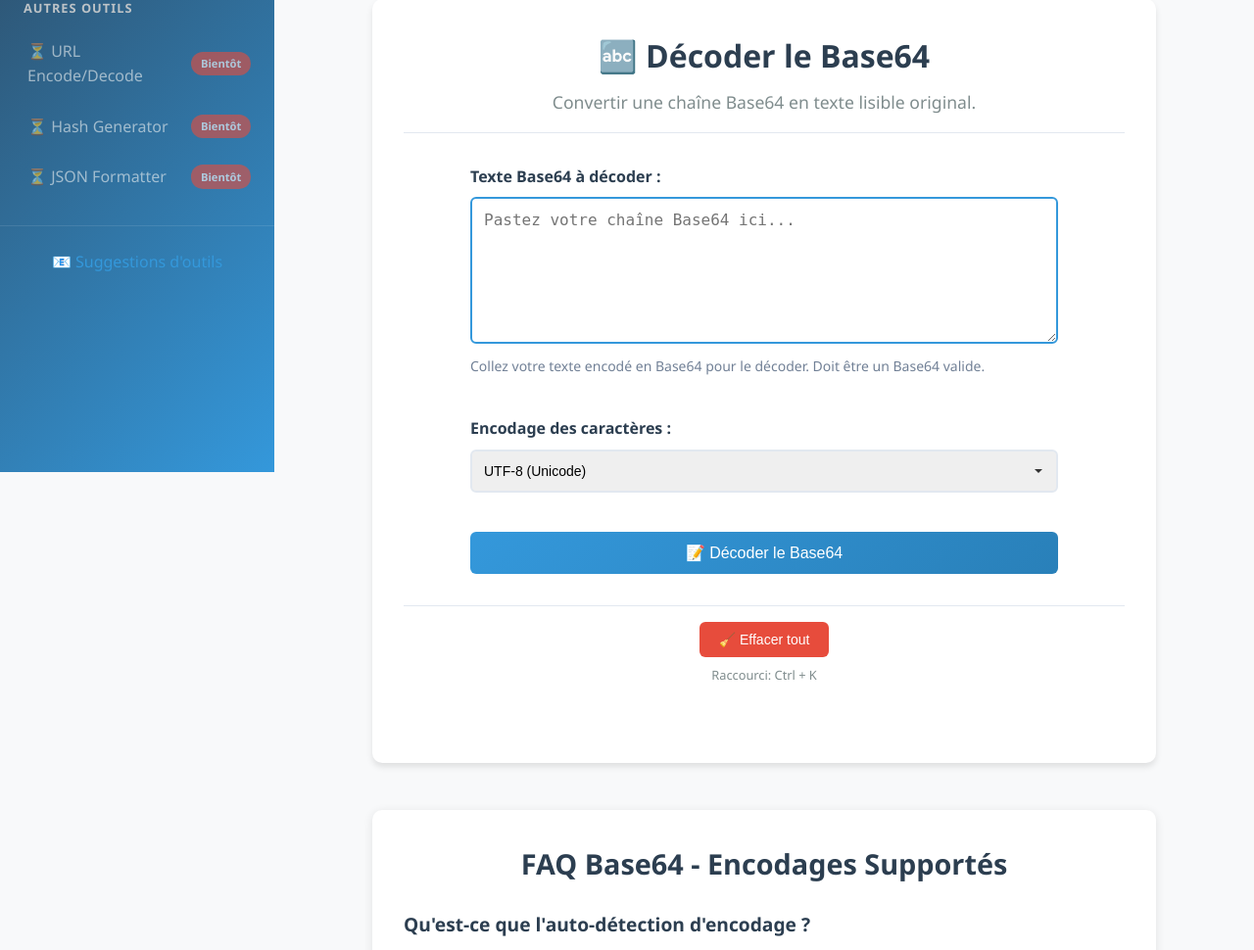
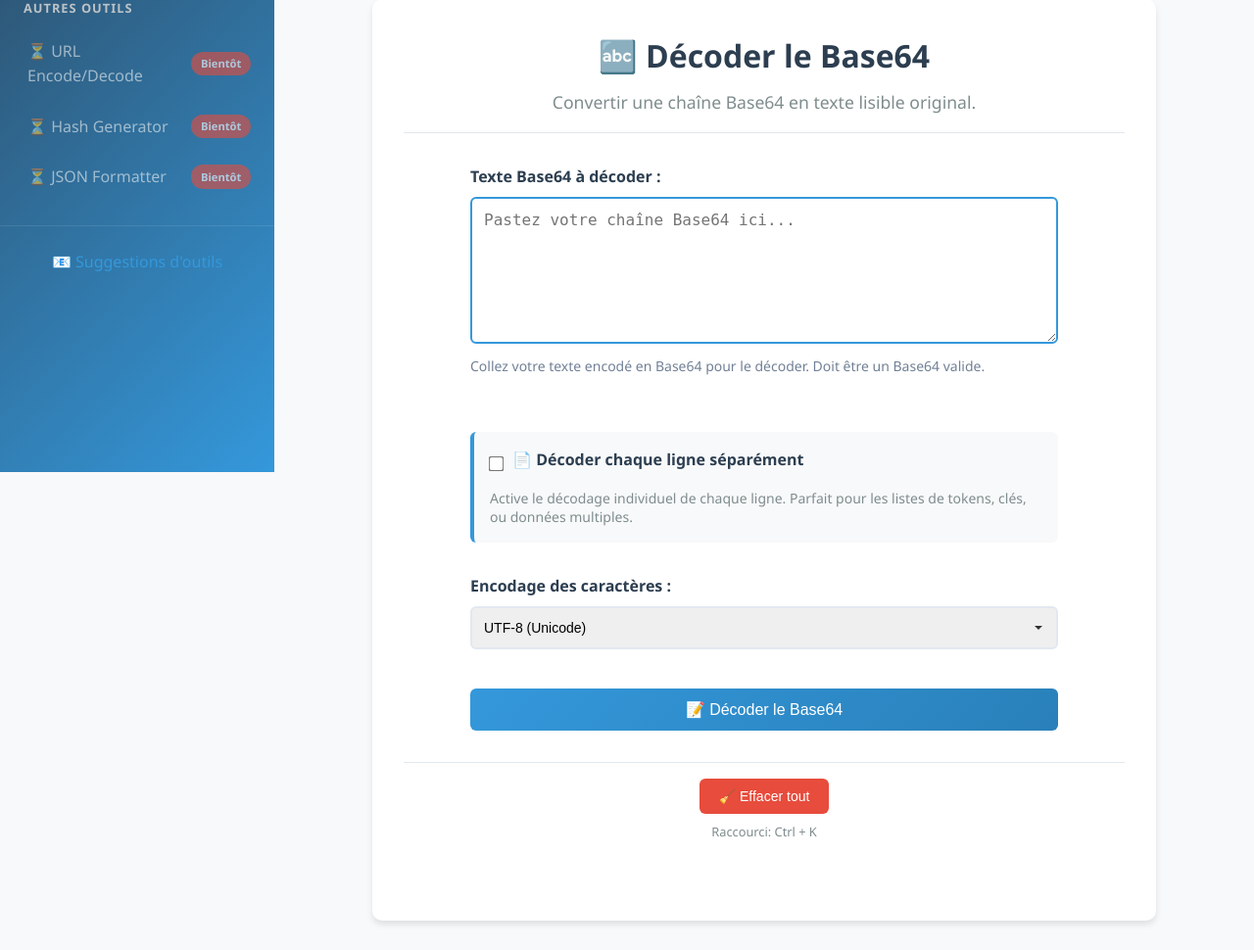
Before and after one commit to cedric57/Tools, a FastAPI app: page /decode in a window 1280 px wide. Shown: the part 318-1288 px from the top of the page at 98% size. Run offline with FastAPI, Linux system fonts and the light colour scheme.

Commit message:
feat: ajout du décodage ligne par ligne

```diff
--- a/src/application/dto/base64_dto.py
+++ b/src/application/dto/base64_dto.py
@@ -26,3 +26,4 @@ class PageContext(BaseModel):
     original_text: str = ""
     charset: str = "utf-8"
     encoding_categories: list[EncodingCategory] = []
+    decode_line_by_line: bool = False
--- a/src/core/entities/base64.py
+++ b/src/core/entities/base64.py
@@ -9,6 +9,7 @@ class Base64EncodeRequest(BaseModel):
 class Base64DecodeRequest(BaseModel):
     base64_text: str
     charset: str = "utf-8"
+    decode_line_by_line: bool = False  # Nouveau champ
 
 
 class Base64Response(BaseModel):
--- a/src/infrastructure/web/controllers/base64_controller.py
+++ b/src/infrastructure/web/controllers/base64_controller.py
@@ -1,6 +1,7 @@
 import os
 
-from fastapi import APIRouter, Form, Request
+from fastapi import APIRouter, Form, HTTPException, Request
+from fastapi.openapi.models import Response
 from fastapi.responses import HTMLResponse
 from fastapi.templating import Jinja2Templates
 
@@ -70,11 +71,18 @@ async def decode_form(request: Request):
 
 
 @router.post("/decode", response_class=HTMLResponse)
-async def decode_base64(request: Request, base64_text: str = Form(...), character_set: str = Form("auto")):
+async def decode_base64(
+    request: Request,
+    base64_text: str = Form(...),
+    character_set: str = Form("auto"),
+    decode_line_by_line: bool = Form(False),
+):
     """Traite le décodage (POST)"""
     seo_config = MetaGenerator.get_decode_seo()
     encoding_categories = MetaGenerator.get_encoding_categories()
-    decode_request = Base64DecodeRequest(base64_text=base64_text, charset=character_set)
+    decode_request = Base64DecodeRequest(
+        base64_text=base64_text, charset=character_set, decode_line_by_line=decode_line_by_line
+    )
     result = await base64_use_cases.decode_text(decode_request)
 
     context = PageContext(
@@ -83,6 +91,7 @@ async def decode_base64(request: Request, base64_text: str = Form(...), characte
         decode_error=result.error if not result.success else "",
         original_base64=base64_text,
         charset=character_set,
+        decode_line_by_line=decode_line_by_line,
         encoding_categories=encoding_categories,
     )
 
--- a/src/presentation/static/css/style.css
+++ b/src/presentation/static/css/style.css
@@ -626,3 +626,119 @@ select.encoding-select {
 	right: 10px;
 	margin: 0;
 }
+
+/* Styles pour les cases à cocher */
+.checkbox-group {
+	margin: 1rem 0;
+	padding: 1rem;
+	background: #f8f9fa;
+	border-radius: 6px;
+	border-left: 4px solid #3498db;
+}
+
+.checkbox-wrapper {
+	display: flex;
+	align-items: center;
+	margin-bottom: 0.5rem;
+}
+
+.checkbox-group input[type="checkbox"] {
+	margin-right: 10px;
+	transform: scale(1.2);
+}
+
+.checkbox-label {
+	font-weight: 600;
+	color: #2c3e50;
+	cursor: pointer;
+	display: flex;
+	align-items: center;
+	gap: 8px;
+}
+
+.checkbox-help {
+	color: #7f8c8d;
+	font-size: 0.875rem;
+	display: block;
+	margin-top: 0.25rem;
+	line-height: 1.4;
+}
+
+/* Style pour les résultats de décodage ligne par ligne */
+.result-line {
+	margin: 0.5rem 0;
+	padding: 0.5rem;
+	border-left: 3px solid #27ae60;
+	background: #f8f9fa;
+}
+
+.result-line.error {
+	border-left-color: #e74c3c;
+	background: #fed7d7;
+}
+
+.result-line-number {
+	font-weight: bold;
+	color: #2c3e50;
+}
+
+.result-line-content {
+	margin-left: 0.5rem;
+}
+
+/* Amélioration de la lisibilité des résultats multiples */
+.result pre code {
+	white-space: pre-wrap;
+	word-wrap: break-word;
+	line-height: 1.5;
+}
+
+/* Style pour le résumé */
+.result-summary {
+	margin-top: 1rem;
+	padding: 1rem;
+	background: #e8f4fd;
+	border-radius: 6px;
+	border-left: 4px solid #3498db;
+	font-weight: 600;
+}
+
+/* Responsive pour les cases à cocher */
+@media (max-width: 768px) {
+	.checkbox-group {
+		padding: 0.8rem;
+	}
+
+	.checkbox-label {
+		font-size: 0.9rem;
+	}
+
+	.checkbox-help {
+		font-size: 0.8rem;
+	}
+}
+
+/* Styles pour les suggestions */
+.suggestion {
+	background: #fff3cd;
+	border: 1px solid #ffeaa7;
+	border-radius: 4px;
+	padding: 0.75rem;
+	margin: 0.5rem 0;
+	font-size: 0.9rem;
+}
+
+.btn-suggestion {
+	background: #3498db;
+	color: white;
+	border: none;
+	padding: 0.3rem 0.8rem;
+	border-radius: 3px;
+	cursor: pointer;
+	font-size: 0.8rem;
+	margin-left: 0.5rem;
+}
+
+.btn-suggestion:hover {
+	background: #2980b9;
+}
--- a/src/presentation/static/js/main.js
+++ b/src/presentation/static/js/main.js
@@ -378,3 +378,60 @@ document.addEventListener("keydown", (e) => {
 		setTimeout(() => notification.remove(), 2000);
 	}
 });
+
+// Fonction pour formater automatiquement les entrées multiples
+function autoFormatMultipleEntries() {
+	const decodeTextarea = document.getElementById("base64_text");
+	const lineByLineCheckbox = document.getElementById("decode_line_by_line");
+
+	if (decodeTextarea && lineByLineCheckbox) {
+		decodeTextarea.addEventListener("input", function () {
+			const lines = this.value.split("\n").filter((line) => line.trim());
+
+			// Si on détecte plusieurs lignes non vides, suggérer le décodage ligne par ligne
+			if (lines.length > 1 && !lineByLineCheckbox.checked) {
+				// Optionnel : Afficher une suggestion
+				const suggestion = document.getElementById("multi-line-suggestion");
+				if (!suggestion) {
+					const suggestionDiv = document.createElement("div");
+					suggestionDiv.id = "multi-line-suggestion";
+					suggestionDiv.className = "suggestion";
+					suggestionDiv.innerHTML = `
+                        <span>💡 Plusieurs lignes détectées. </span>
+                        <button type="button" onclick="enableLineByLine()" class="btn-suggestion">
+                            Activer le décodage ligne par ligne
+                        </button>
+                    `;
+					decodeTextarea.parentNode.insertBefore(
+						suggestionDiv,
+						decodeTextarea.nextSibling,
+					);
+				}
+			} else {
+				const suggestion = document.getElementById("multi-line-suggestion");
+				if (suggestion) {
+					suggestion.remove();
+				}
+			}
+		});
+	}
+}
+
+function enableLineByLine() {
+	const checkbox = document.getElementById("decode_line_by_line");
+	if (checkbox) {
+		checkbox.checked = true;
+		const suggestion = document.getElementById("multi-line-suggestion");
+		if (suggestion) {
+			suggestion.innerHTML = "✅ Décodage ligne par ligne activé!";
+			setTimeout(() => {
+				suggestion.remove();
+			}, 3000);
+		}
+	}
+}
+
+// Initialiser au chargement
+document.addEventListener("DOMContentLoaded", () => {
+	autoFormatMultipleEntries();
+});
--- a/src/presentation/templates/base64_tool.html
+++ b/src/presentation/templates/base64_tool.html
@@ -49,6 +49,17 @@
                           placeholder="Pastez votre chaîne Base64 ici"
                           required>{{ context.original_base64 }}</textarea>
                 <small id="decode-help">Collez votre texte encodé en Base64 pour le décoder</small>
+
+                <div class="checkbox-group">
+                    <input type="checkbox" id="decode_line_by_line" name="decode_line_by_line"
+                           value="true" {% if context.decode_line_by_line %}checked{% endif %}>
+                    <label for="decode_line_by_line" class="checkbox-label">
+                        📄 Décoder chaque ligne séparément
+                    </label>
+                    <small class="checkbox-help">
+                        Utile pour les entrées multiples (une chaîne Base64 par ligne)
+                    </small>
+                </div>
 
                 <label for="charset_decode">Encodage des caractères :</label>
                 <select id="charset_decode" name="character_set" class="encoding-select">
@@ -251,6 +262,20 @@
                 <small id="decode-help">Collez votre texte encodé en Base64 pour le décoder. Doit être un Base64 valide.</small>
             </div>
 
+            <div class="form-group checkbox-group">
+                <div class="checkbox-wrapper">
+                    <input type="checkbox" id="decode_line_by_line" name="decode_line_by_line"
+                           value="true" {% if context.decode_line_by_line %}checked{% endif %}
+                           aria-describedby="line-by-line-help">
+                    <label for="decode_line_by_line" class="checkbox-label">
+                        📄 Décoder chaque ligne séparément
+                    </label>
+                </div>
+                <small id="line-by-line-help" class="checkbox-help">
+                    Active le décodage individuel de chaque ligne. Parfait pour les listes de tokens, clés, ou données multiples.
+                </small>
+            </div>
+
             <div class="form-group">
                 <label for="charset_decode">Encodage des caractères :</label>
                 <select id="charset_decode" name="character_set" class="encoding-select">
```
Also changed, not shown: src/infrastructure/repositories/base64_repository_impl.py (+111 -37 lines).
